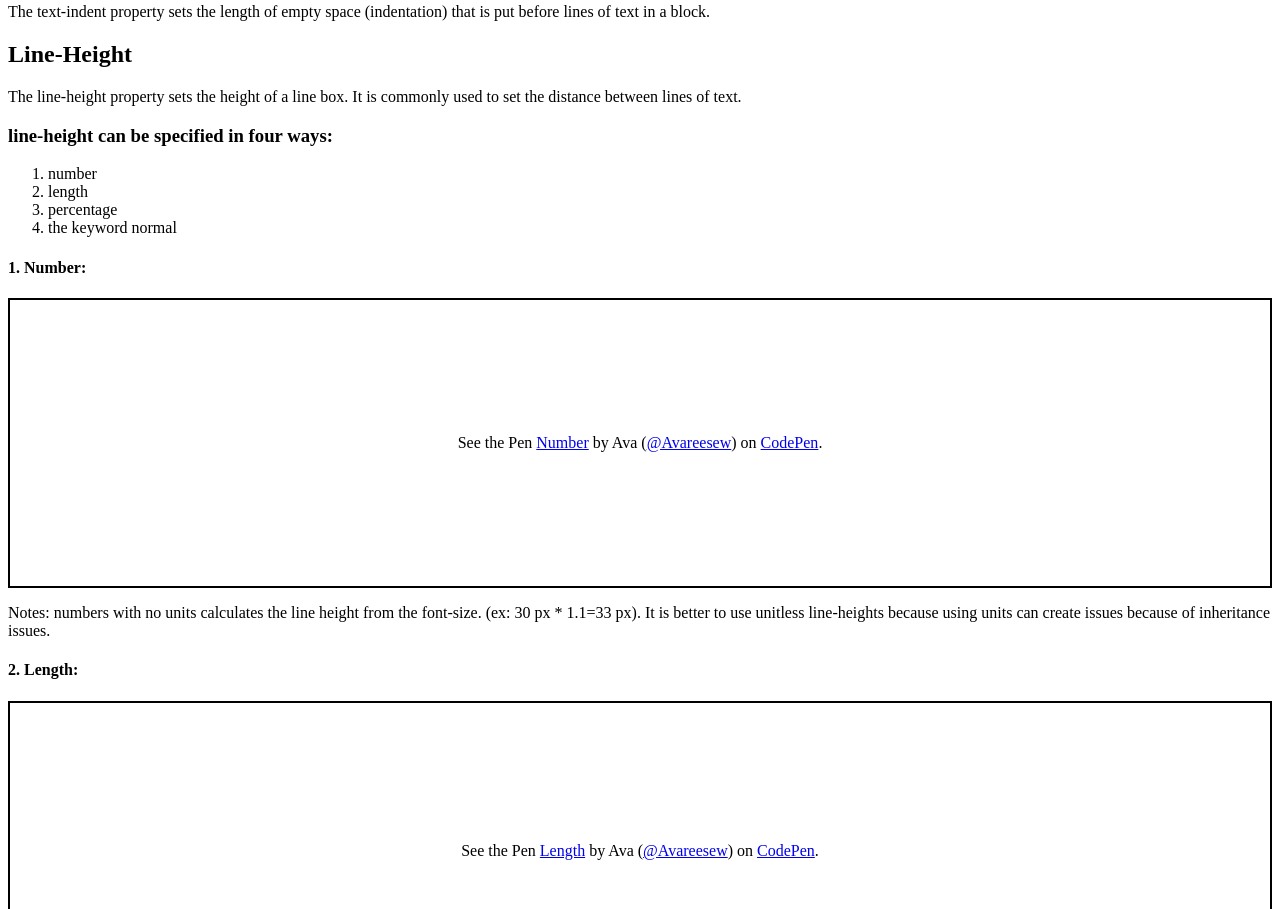
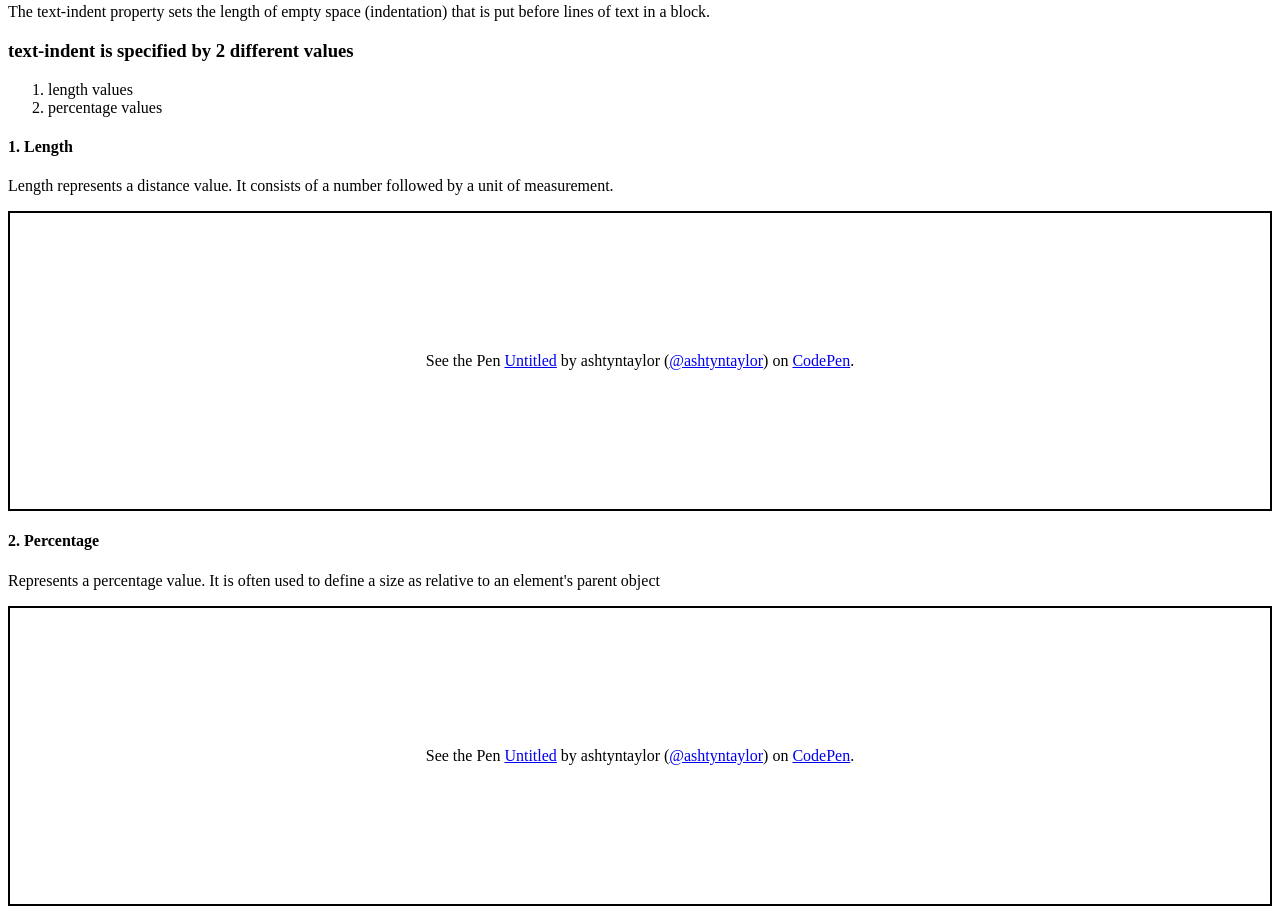
Before and after one commit to ashtyntaylor/css-topic-text, a plain HTML site: page index.html in a window 1280 px wide. Shown: the part 396-1305 px from the top of the page. Drawn offline with Linux system fonts and the light colour scheme; a script that the page names is missing.

Commit message:
add text-indent description

```diff
--- a/index.html
+++ b/index.html
@@ -26,6 +26,29 @@
   <h2>Text-Indent</h2>
   <p>The text-indent property sets the length of empty space (indentation) that is put before lines of text in a block.
   </p>
+  <h3>text-indent is specified by 2 different values</h3>
+  <ol>
+    <li>length values</li>
+    <li>percentage values</li>
+  </ol>
+  <h4>1. Length</h4>
+  <p>Length represents a distance value. It consists of a number followed by a unit of measurement.</p>
+  <p class="codepen" data-height="300" data-default-tab="html,result" data-slug-hash="RwBvyWx" data-user="ashtyntaylor"
+    style="height: 300px; box-sizing: border-box; display: flex; align-items: center; justify-content: center; border: 2px solid; margin: 1em 0; padding: 1em;">
+    <span>See the Pen <a href="https://codepen.io/ashtyntaylor/pen/RwBvyWx">
+        Untitled</a> by ashtyntaylor (<a href="https://codepen.io/ashtyntaylor">@ashtyntaylor</a>)
+      on <a href="https://codepen.io">CodePen</a>.</span>
+  </p>
+  <script async src="https://cpwebassets.codepen.io/assets/embed/ei.js"></script>
+  <h4>2. Percentage</h4>
+  <p>Represents a percentage value. It is often used to define a size as relative to an element's parent object</p>
+  <p class="codepen" data-height="300" data-default-tab="html,result" data-slug-hash="mdjvLEx" data-user="ashtyntaylor"
+    style="height: 300px; box-sizing: border-box; display: flex; align-items: center; justify-content: center; border: 2px solid; margin: 1em 0; padding: 1em;">
+    <span>See the Pen <a href="https://codepen.io/ashtyntaylor/pen/mdjvLEx">
+        Untitled</a> by ashtyntaylor (<a href="https://codepen.io/ashtyntaylor">@ashtyntaylor</a>)
+      on <a href="https://codepen.io">CodePen</a>.</span>
+  </p>
+  <script async src="https://cpwebassets.codepen.io/assets/embed/ei.js"></script>
 
   <h2>Line-Height</h2>
   <p>The line-height property sets the height of a line box. It is commonly used to set the distance between lines of
```
